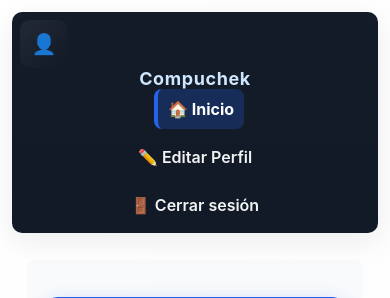
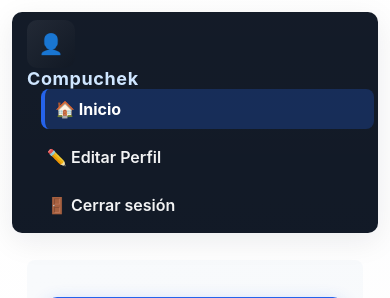
Before and after one commit to Omarxp69/Compu-Check, a Flask app: template templates/dashboard.html in a window 390 px wide. Shown: the top 298 px of the page. Run offline with Flask 3, Linux system fonts and the light colour scheme; the template is opened without the code that fills it, so the values that code supplies are empty.

Commit message:
inicio movile

```diff
--- a/templates/dashboard.html
+++ b/templates/dashboard.html
@@ -130,6 +130,32 @@
 
         p {
           font-size: 0.95rem;
+        }
+      }
+
+
+      @media (max-width: 768px) {
+        .sidebar {
+          width: 100%;
+          position: relative;
+          text-align: left; /* Alinea el texto a la izquierda */
+          padding-left: 15px; /* Da un pequeño margen visual */
+        }
+
+        .sidebar ul {
+          display: flex;
+          flex-direction: column;
+          align-items: flex-start; /* Los elementos también a la izquierda */
+          padding-left: 10px;
+        }
+
+        .sidebar ul li {
+          width: 100%;
+        }
+
+        .sidebar ul li a {
+          display: block;
+          width: 100%;
         }
       }
     </style>
```
